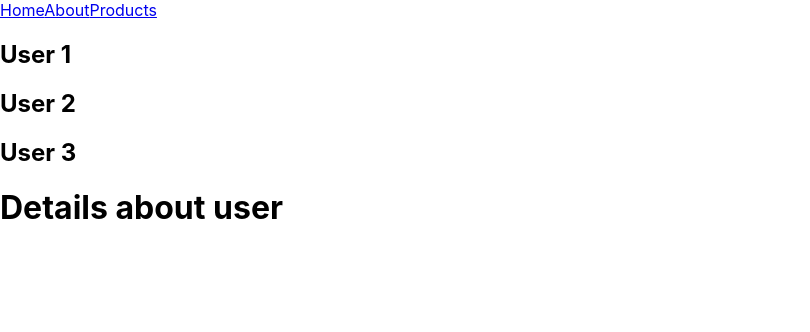
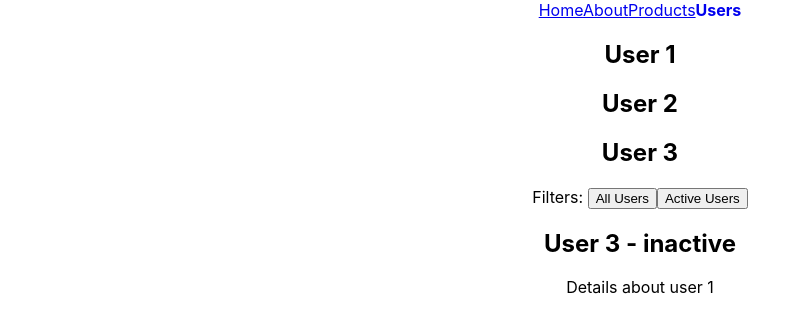
Before and after one commit to shivkumarprajapat/React-Router-Tutorials-v6, a React (Create React App) app: page /users/1 in a window 1280 px wide. Shown: the top 332 px of the page, without its empty margins (0-810 px from the left). Built offline with nearby package versions, Linux system fonts and the light colour scheme.

Commit message:
URL Params Added

```diff
--- a/src/components/Navbar.js
+++ b/src/components/Navbar.js
@@ -19,6 +19,9 @@ export const Navbar = () => {
       <NavLink to='/products' style={navLinkStyles}>
         Products
       </NavLink>
+      <NavLink to='/users' style={navLinkStyles}>
+      Users
+      </NavLink>
     </nav>
   )
 }
--- a/src/components/UserDetails.js
+++ b/src/components/UserDetails.js
@@ -1,3 +1,6 @@
+import { useParams } from 'react-router-dom'
+
 export const UserDetails = () => {
-  return <h1>Details about user</h1>
+  const { userId } = useParams();
+  return <div>Details about user {userId}</div>
 }
--- a/src/components/Users.js
+++ b/src/components/Users.js
@@ -1,11 +1,29 @@
-import { Outlet } from 'react-router-dom'
+import { Outlet, useSearchParams } from 'react-router-dom'
 
 export const Users = () => {
+  const [searchParams, setSearchParams] = useSearchParams()
+  const status = searchParams.get('status')
   return (
     <>
+
       <h2>User 1</h2>
       <h2>User 2</h2>
       <h2>User 3</h2>
+      <div>
+        <span>Filters: </span>
+        <button onClick={() => setSearchParams({})}>All Users</button>
+        <button onClick={() => setSearchParams({ status: 'active' })}>
+          Active Users
+        </button>
+      </div>
+      {status === 'active' ? (
+        <>
+          <h2>User 1 - active</h2>
+          <h2>User 2 - active</h2>
+        </>
+      ) : (
+        <h2>User 3 - inactive</h2>
+      )}
       <Outlet />
     </>
   )
--- a/src/index.css
+++ b/src/index.css
@@ -1,7 +1,5 @@
-.App {
+body {
   text-align: center;
-}
-body {
   margin: 0;
   font-family: -apple-system, BlinkMacSystemFont, 'Segoe UI', 'Roboto', 'Oxygen',
     'Ubuntu', 'Cantarell', 'Fira Sans', 'Droid Sans', 'Helvetica Neue',
```
